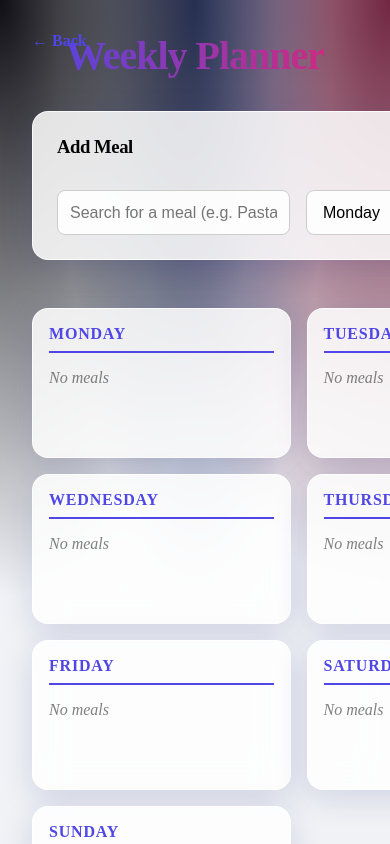
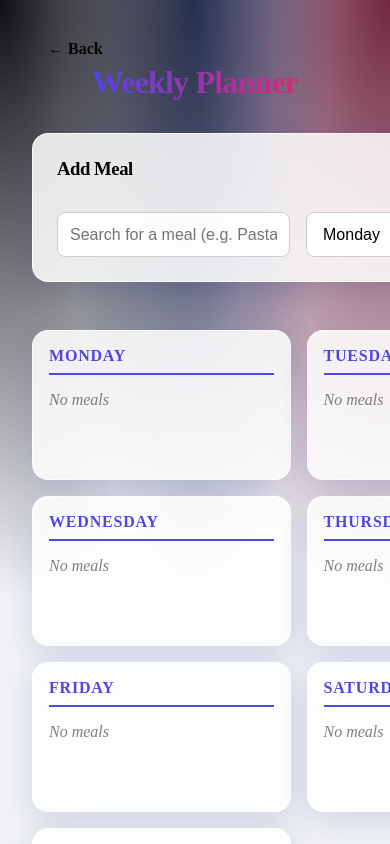
Before and after one commit to Brachyy/kitchen, a Next.js app: page /planner in a window 390 px wide. Built offline with nearby package versions, Linux system fonts and the light colour scheme.

Commit message:
Fix: Prevent horizontal overflow and cropping on mobile

```diff
--- a/src/app/planner/page.module.css
+++ b/src/app/planner/page.module.css
@@ -2,31 +2,43 @@
   min-height: 100vh;
   padding: 2rem;
   max-width: 1400px;
+  width: 100%;
   margin: 0 auto;
+  overflow-x: hidden; /* Prevent horizontal scroll */
 }
 
 .header {
   margin-bottom: 2rem;
-  text-align: center;
   position: relative;
+  display: flex;
+  justify-content: center;
+  align-items: center;
+  padding-top: 2rem;
 }
 
 .backLink {
   position: absolute;
   left: 0;
   top: 0;
-  color: var(--primary);
+  color: var(--text-secondary);
   font-weight: 600;
-  transition: opacity 0.2s;
+  display: flex;
+  align-items: center;
+  gap: 0.5rem;
+  padding: 0.5rem 1rem;
+  border-radius: var(--radius);
+  transition: all 0.2s;
 }
 
 .backLink:hover {
-  opacity: 0.8;
+  background: var(--bg-card);
+  color: var(--primary);
 }
 
 .title {
-  font-size: 2.5rem;
-  margin-bottom: 0.5rem;
+  font-size: clamp(2rem, 6vw, 3.5rem);
+  color: var(--text-primary);
+  text-align: center;
   background: linear-gradient(to right, var(--primary), var(--secondary));
   background-clip: text;
   -webkit-background-clip: text;
@@ -35,12 +47,12 @@
 
 .main {
   display: grid;
-  grid-template-columns: 2fr 1fr;
+  grid-template-columns: 1fr 350px;
   gap: 2rem;
+  width: 100%;
 }
 
 .plannerSection {
-  display: flex;
   flex-direction: column;
   gap: 1rem;
 }
```
